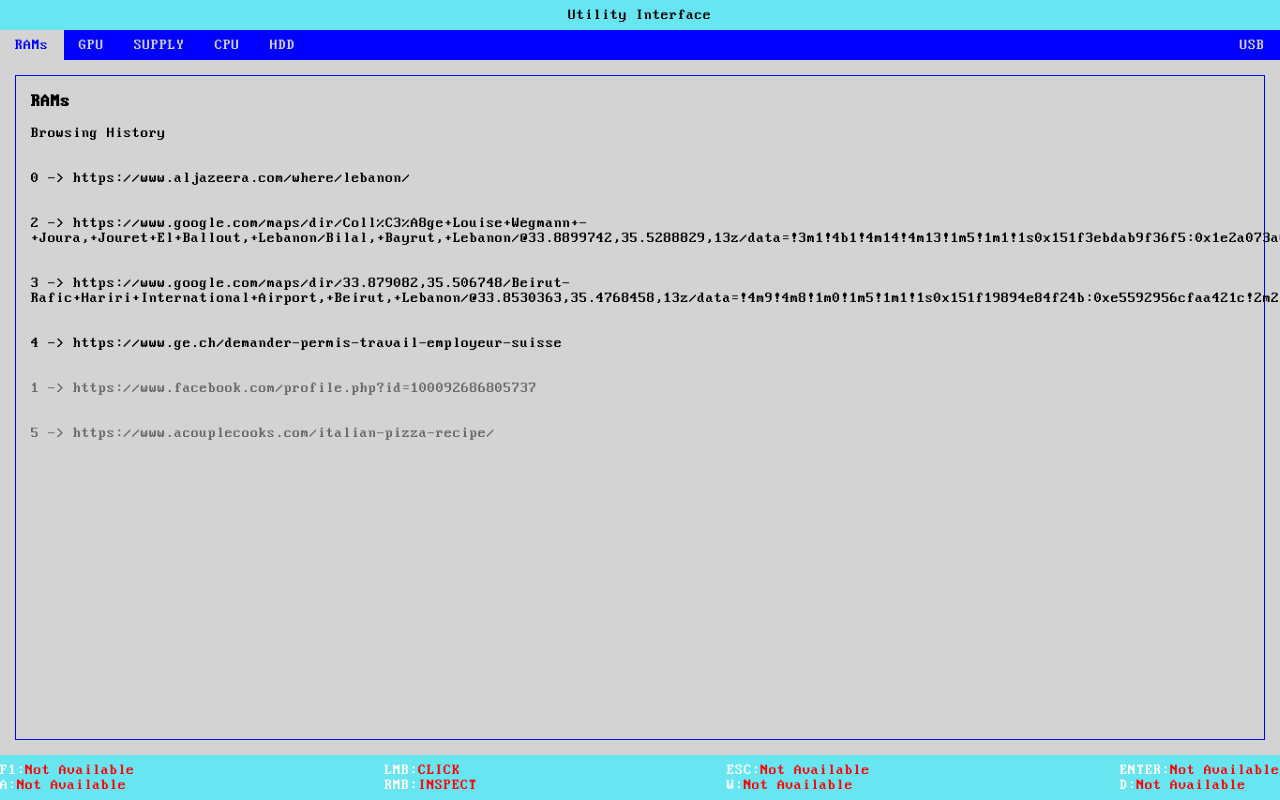
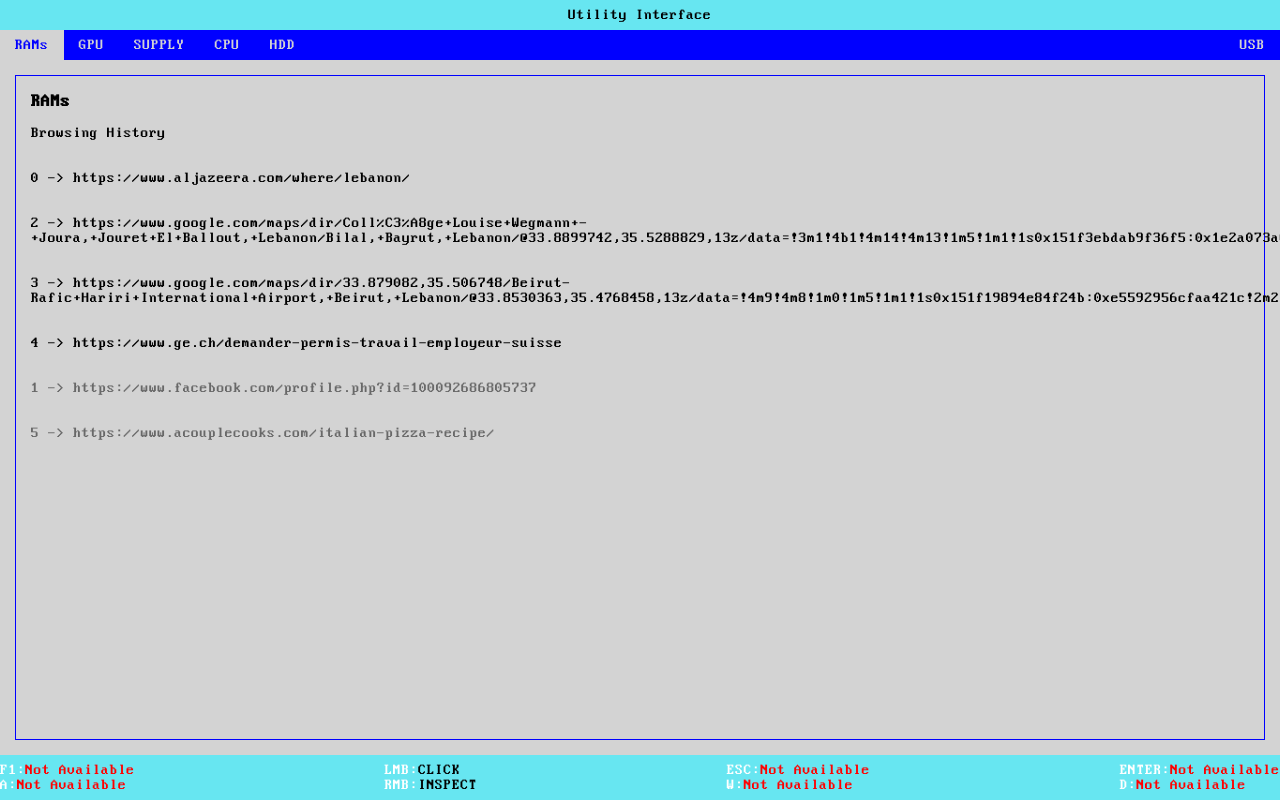
Before and after one commit to HEAD-MasterMediaDesign/20230530-student-ray-unknow, a Vue app: page /ram in a window 1280 px wide. Shown: the top 800 px of the page. Built offline with nearby package versions, Linux system fonts and the light colour scheme.

Commit message:
Css update

```diff
--- a/src/assets/main.css
+++ b/src/assets/main.css
@@ -30,9 +30,14 @@ body {
   color: var(--app-color-red);
 }
 
+.black{
+  color: black;
+}
+
 .footer-white{
   color: white;
 }
+
 
 #app {
   height: 100%;
--- a/src/components/AppFooter.vue
+++ b/src/components/AppFooter.vue
@@ -5,8 +5,8 @@
             <div class="footer-white">A:<span class="red">Not Available</span></div>
         </div>
         <div class="v-app-footer__coll" >
-            <div class="footer-white">LMB:<span class="red">CLICK</span></div>
-            <div class="footer-white">RMB:<span class="red">INSPECT</span></div>
+            <div class="footer-white">LMB:<span class="black">CLICK</span></div>
+            <div class="footer-white">RMB:<span class="black">INSPECT</span></div>
         </div>
         <div class="v-app-footer__coll" >
             <div class="footer-white">ESC:<span class="red">Not Available</span></div>
--- a/src/data.ts
+++ b/src/data.ts
@@ -1,7 +1,7 @@
 export const data: IDataType = {
     "levels": {
         ram: {
-            titre: "RAMs",
+            titre:"RAMs",
             description: "Browsing History",
             activeQuestions: [
                 {
@@ -27,7 +27,8 @@ export const data: IDataType = {
                     choicePessimist: "Baba always talked about how he could find many opportunites abroad. It would have probably made the paperwork harder for them with a kid that has no degree even.",
                     choiceOptimist: "Baba always talked about how great Geneva would be for both of us. He even recommended a university program that would be very interesting for me. The course would have started on the 21st of September",
                     index: 4
-                }
+                },
+
             ],
             inactiveQuestions: [
                 {
```
